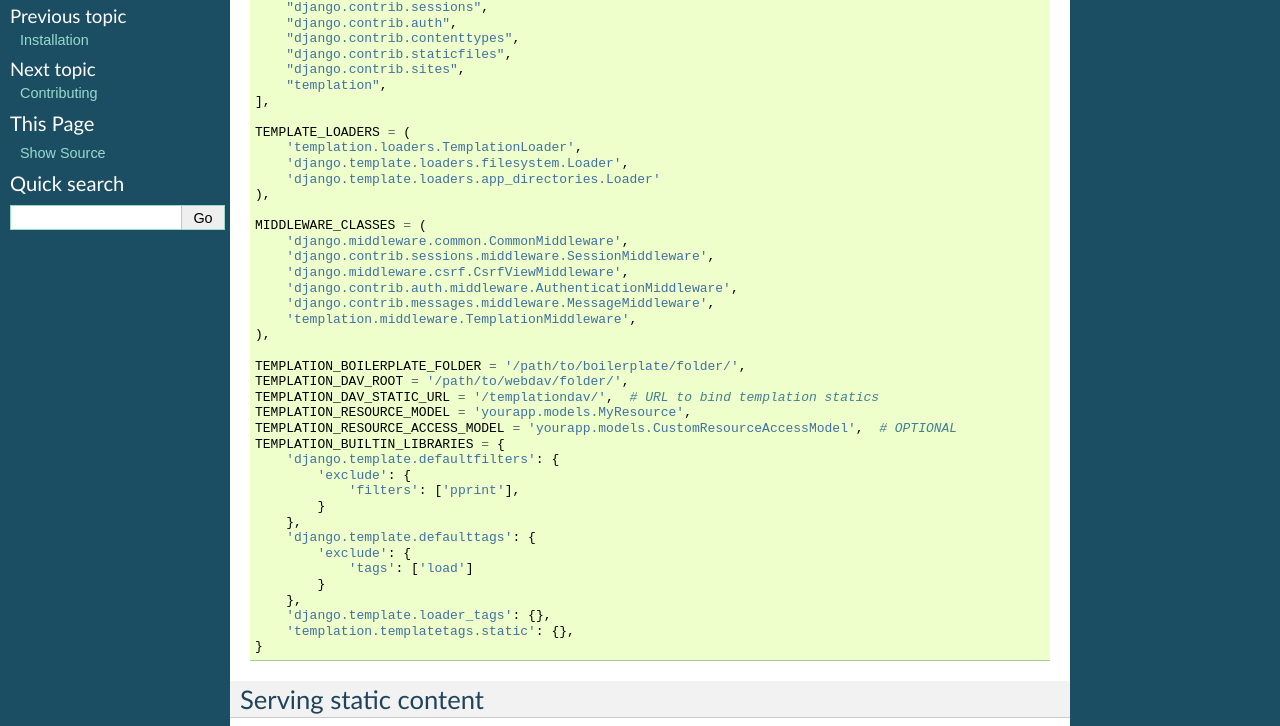
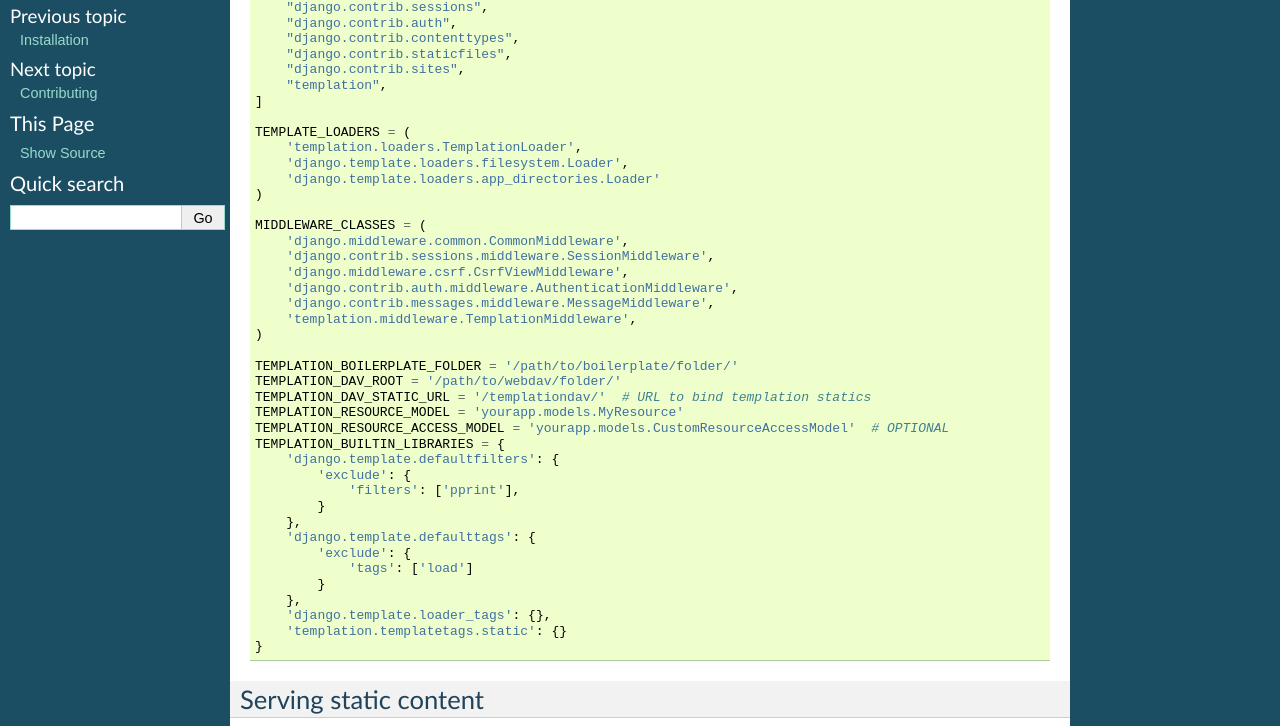
Before and after one commit to qdqmedia/django-templation, a Sphinx documentation site: the page built from docs/usage.rst, in a window 1280 px wide. Shown: the part 223-949 px from the top of the page. Built offline with Sphinx 7.4.7, drawn with Linux system fonts in a browser that asks for light colours.

Commit message:
Remove commas

```diff
--- a/docs/usage.rst
+++ b/docs/usage.rst
@@ -20,13 +20,13 @@
         "django.contrib.staticfiles",
         "django.contrib.sites",
         "templation",
-    ],
+    ]
 
     TEMPLATE_LOADERS = (
         'templation.loaders.TemplationLoader',
         'django.template.loaders.filesystem.Loader',
         'django.template.loaders.app_directories.Loader'
-    ),
+    )
 
     MIDDLEWARE_CLASSES = (
         'django.middleware.common.CommonMiddleware',
@@ -35,13 +35,13 @@
         'django.contrib.auth.middleware.AuthenticationMiddleware',
         'django.contrib.messages.middleware.MessageMiddleware',
         'templation.middleware.TemplationMiddleware',
-    ),
+    )
 
-    TEMPLATION_BOILERPLATE_FOLDER = '/path/to/boilerplate/folder/',
-    TEMPLATION_DAV_ROOT = '/path/to/webdav/folder/',
-    TEMPLATION_DAV_STATIC_URL = '/templationdav/',  # URL to bind templation statics
-    TEMPLATION_RESOURCE_MODEL = 'yourapp.models.MyResource',
-    TEMPLATION_RESOURCE_ACCESS_MODEL = 'yourapp.models.CustomResourceAccessModel',  # OPTIONAL
+    TEMPLATION_BOILERPLATE_FOLDER = '/path/to/boilerplate/folder/'
+    TEMPLATION_DAV_ROOT = '/path/to/webdav/folder/'
+    TEMPLATION_DAV_STATIC_URL = '/templationdav/'  # URL to bind templation statics
+    TEMPLATION_RESOURCE_MODEL = 'yourapp.models.MyResource'
+    TEMPLATION_RESOURCE_ACCESS_MODEL = 'yourapp.models.CustomResourceAccessModel'  # OPTIONAL
     TEMPLATION_BUILTIN_LIBRARIES = {
         'django.template.defaultfilters': {
             'exclude': {
@@ -54,7 +54,7 @@
             }
         },
         'django.template.loader_tags': {},
-        'templation.templatetags.static': {},
+        'templation.templatetags.static': {}
     }
 
 
```
